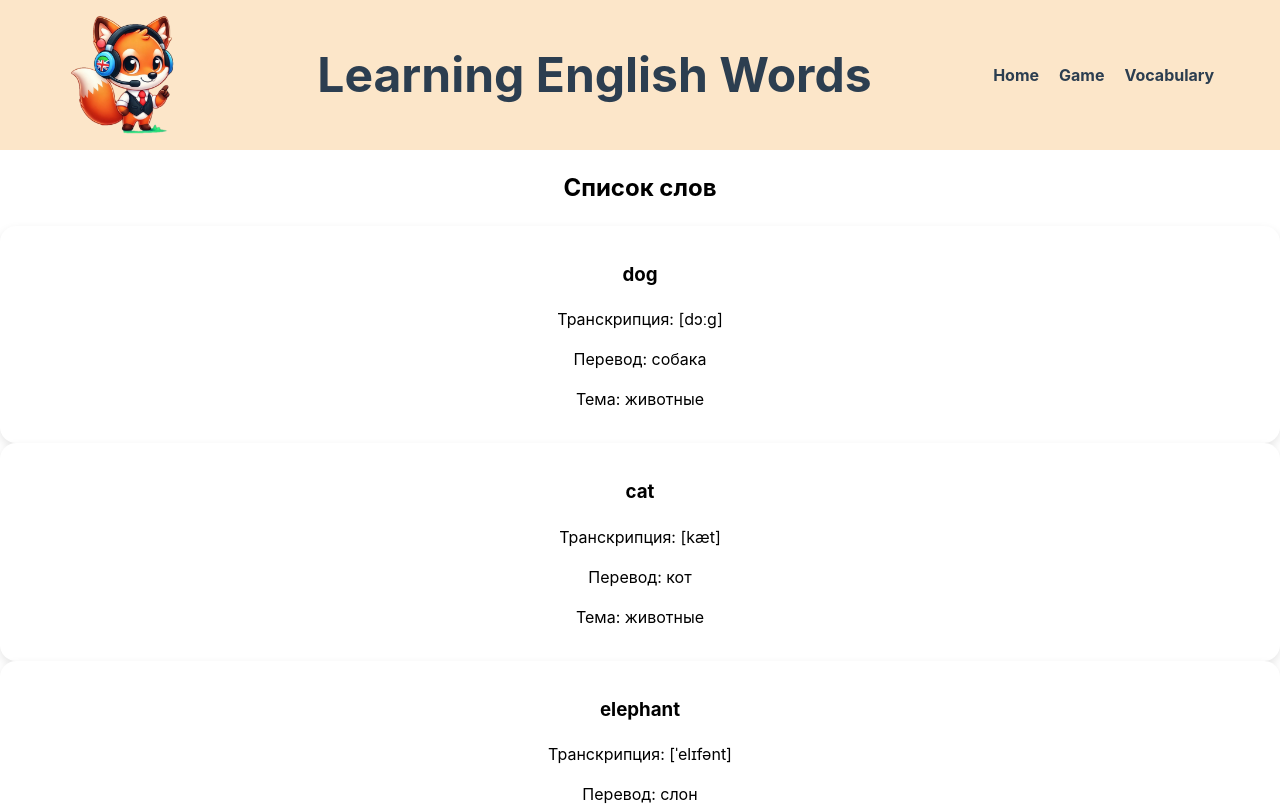
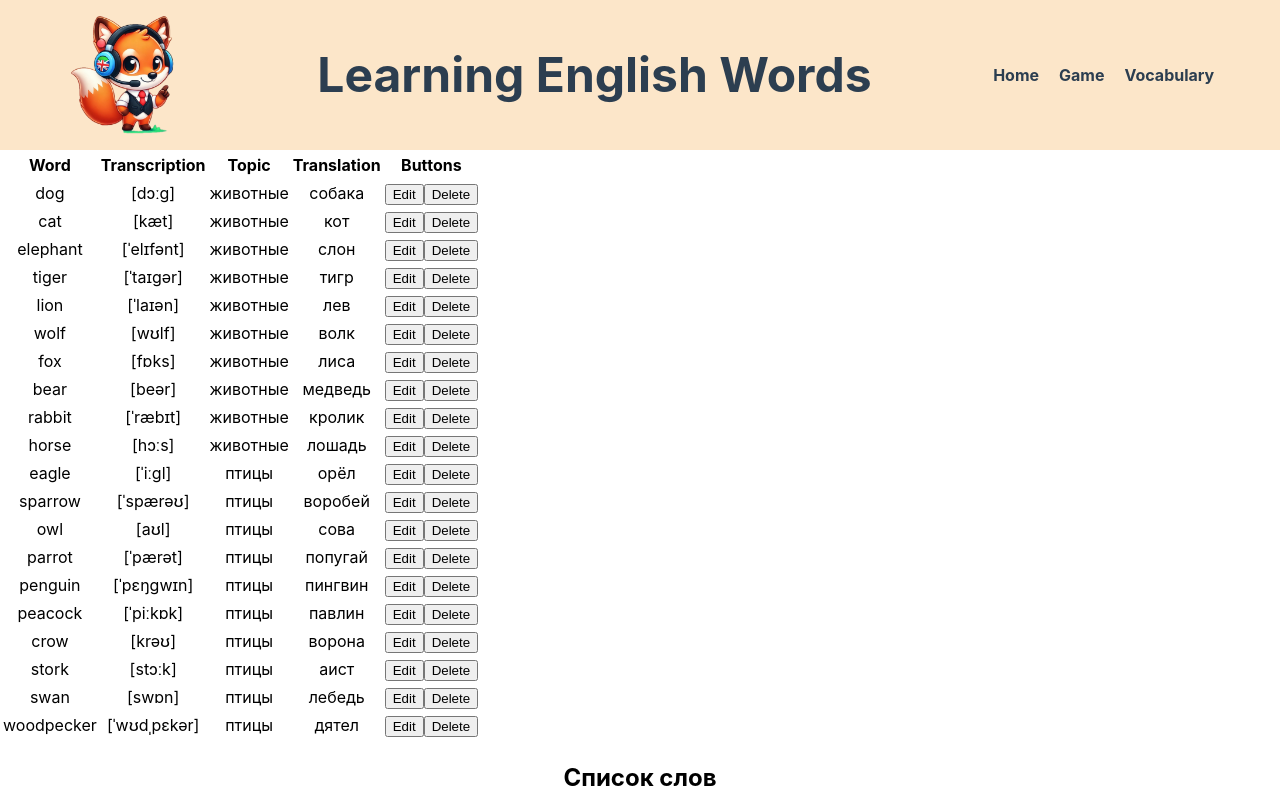
Before and after one commit to JuliaMichaela/English-learning-app, a React (Vite) app: page / in a window 1280 px wide. Shown: the top 806 px of the page. Built offline with nearby package versions, Linux system fonts and the light colour scheme.

Commit message:
created Table.jsx TableRow.jsx

```diff
--- a/src/App/App.jsx
+++ b/src/App/App.jsx
@@ -1,18 +1,16 @@
 import Footer from '../Components/Footer/Footer'
 import Header from '../Components/Header/Header'
 import WordList from '../Components/WordList/WordList'
+import Table from '../Components/Table/Table'
 import words from '../data/words.json'
 import './App.scss'
 
 function App() {
 
-  // const words = [
-  //   { id: 1, word: "Hello", transcription: "[həˈləʊ]", translation: "Привет", topic: "Приветствия" },
-  // ];
-
   return (
     <>
       <Header />
+      <Table words={words} />
       <WordList words={words} />
       <Footer />
     </>
--- /dev/null
+++ b/src/Components/Table/Table.jsx
@@ -0,0 +1,32 @@
+import TableRow from '../TableRow/TableRow';
+import style from './Table.module.scss';
+
+export default function Table({ words }) {
+    return (
+        <div>
+            <table>
+                <thead>
+                    <tr>
+                        <th>Word</th>
+                        <th>Transcription</th>
+                        <th>Topic</th>
+                        <th>Translation</th>
+                        <th>Buttons</th>
+                    </tr>
+                </thead>
+                <tbody>
+                    {words.map((word, i) => (
+                        <TableRow
+                            key={i}
+                            engVersion={word.english}
+                            rusVersion={word.russian}
+                            topic={word.theme}
+                            transcription={word.transcription}
+                            id={word.id}
+                        ></TableRow>
+                    ))}
+                </tbody>
+            </table>
+        </div>
+    )
+}
--- /dev/null
+++ b/src/Components/TableRow/TableRow.jsx
@@ -0,0 +1,18 @@
+
+
+export default function TableRow(props) {
+    return (
+        <>
+            <tr>
+                <td>{props.engVersion}</td>
+                <td>{props.transcription}</td>
+                <td>{props.topic}</td>
+                <td>{props.rusVersion}</td>
+                <td>
+                    <button>Edit</button>
+                    <button>Delete</button>
+                </td>
+            </tr>
+        </>
+    )
+}
```
Also changed, not shown: src/Components/Table/Table.module.scss (added).
